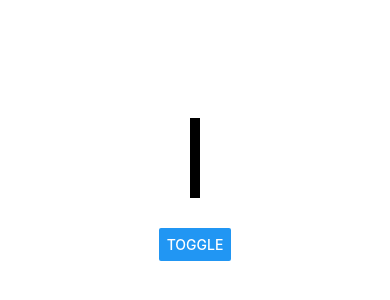
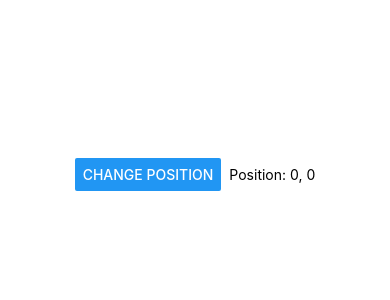
Before and after one commit to AgeReapor/1024-plus-plus, a React Native app: screen / in a window 390 px wide. Shown: the part 248-548 px from the top of the page. Built offline with nearby package versions, Linux system fonts and the light colour scheme.

Commit message:
Pos Test

```diff
--- a/App.js
+++ b/App.js
@@ -3,44 +3,38 @@ import Animated, {
 	withTiming,
 	useAnimatedStyle,
 	Easing,
+	interpolateColor,
 } from "react-native-reanimated";
-import { View, Button } from "react-native";
+import { Button, Text } from "react-native";
+import * as style from "./utils/StyleUtilClasses";
+import { useState } from "react";
 
-export default function AnimatedStyleUpdateExample(props) {
-  const randomWidth = useSharedValue(10);
-
-  const config = {
-    duration: 500,
-    easing: Easing.bezier(0.5, 0.01, 0, 1),
-  };
-
-  const style = useAnimatedStyle(() => {
-    return {
-      width: withTiming(randomWidth.value, config),
-    };
+export default function App(props) {
+	const [state, setState] = useState({
+		x: 0,
+		y: 0,
 	});
 
 	return (
-    <View
-      style={{
-        flex: 1,
-        alignItems: "center",
-        justifyContent: "center",
-        flexDirection: "column",
-      }}
-    >
 		<Animated.View
 			style={[
-          { width: 100, height: 80, backgroundColor: "black", margin: 30 },
-          style,
+				style.flex_center,
+				style.flex_row,
+				style.gap(style.rem(0.5)),
 			]}
-      />
+		>
 			<Button
-        title="toggle"
+				title="Change Position"
 				onPress={() => {
-          randomWidth.value = Math.random() * 350;
+					setState({
+						x: Math.random() * 100,
+						y: Math.random() * 100,
+					});
 				}}
 			/>
-    </View>
+			<Text>
+				Position: {Math.round(state.x)}, {Math.round(state.y)}
+			</Text>
+		</Animated.View>
 	);
 }
--- a/package.json
+++ b/package.json
@@ -18,6 +18,7 @@
 	"scripts": {
 		"start": "expo start",
 		"android": "expo start --android",
+		"a": "expo start --android --port 5554",
 		"ios": "expo start --ios",
 		"web": "expo start --web"
 	}
--- /dev/null
+++ b/utils/StyleUtilClasses.js
@@ -0,0 +1,22 @@
+const REM_IN_PX = 16;
+
+export const rem = (rem) => {
+	return rem * REM_IN_PX;
+};
+
+export const flex_center = {
+	flex: 1,
+	alignItems: "center",
+	justifyContent: "center",
+};
+
+export const flex_row = {
+	flex: 1,
+	flexDirection: "row",
+};
+
+export const gap = (gap) => {
+	return {
+		gap: gap,
+	};
+};
```
Also changed, not shown: backup/App-old.js (added, +64 -0 lines). Lines whose indentation alone changed are shown as unchanged.
